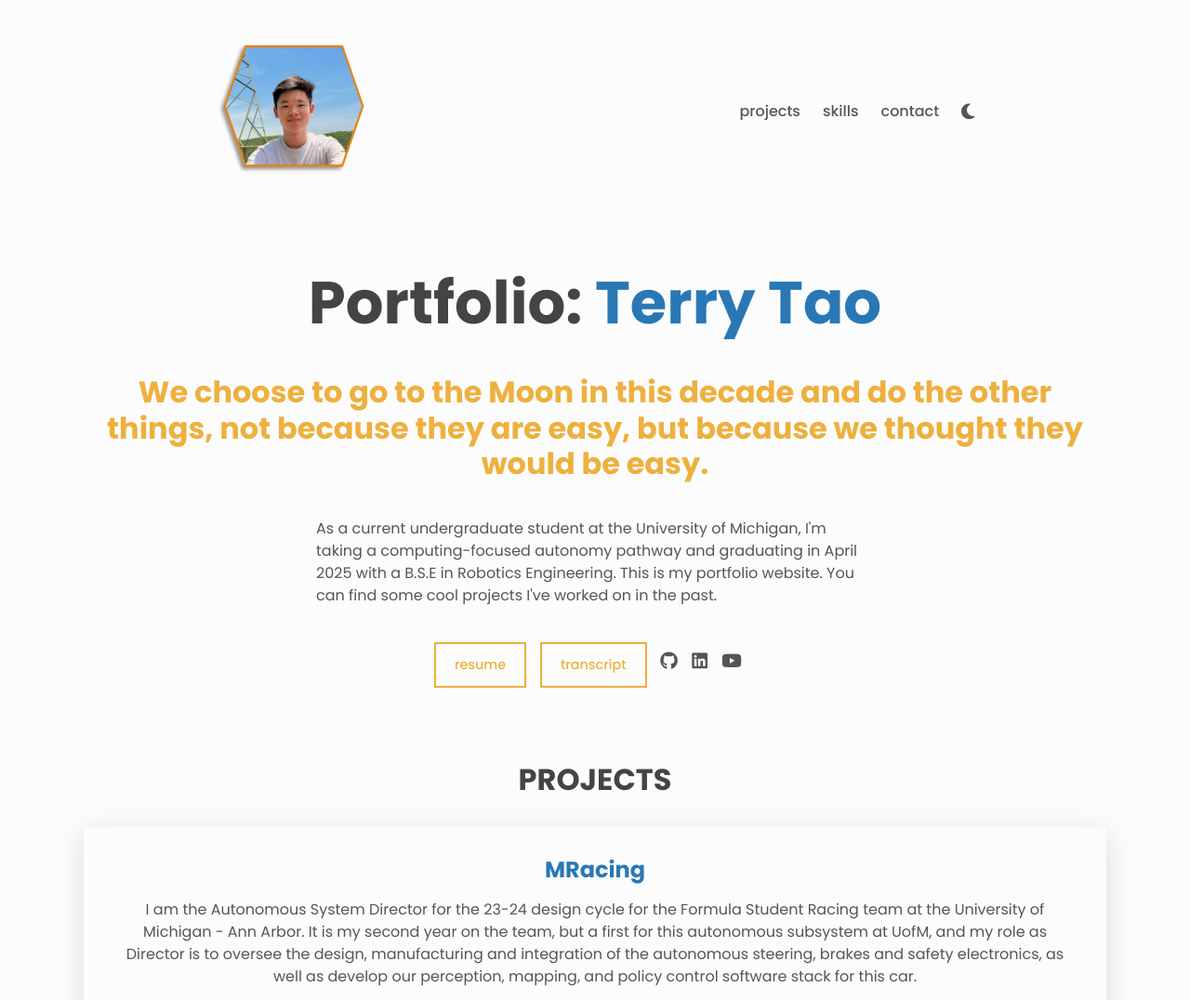
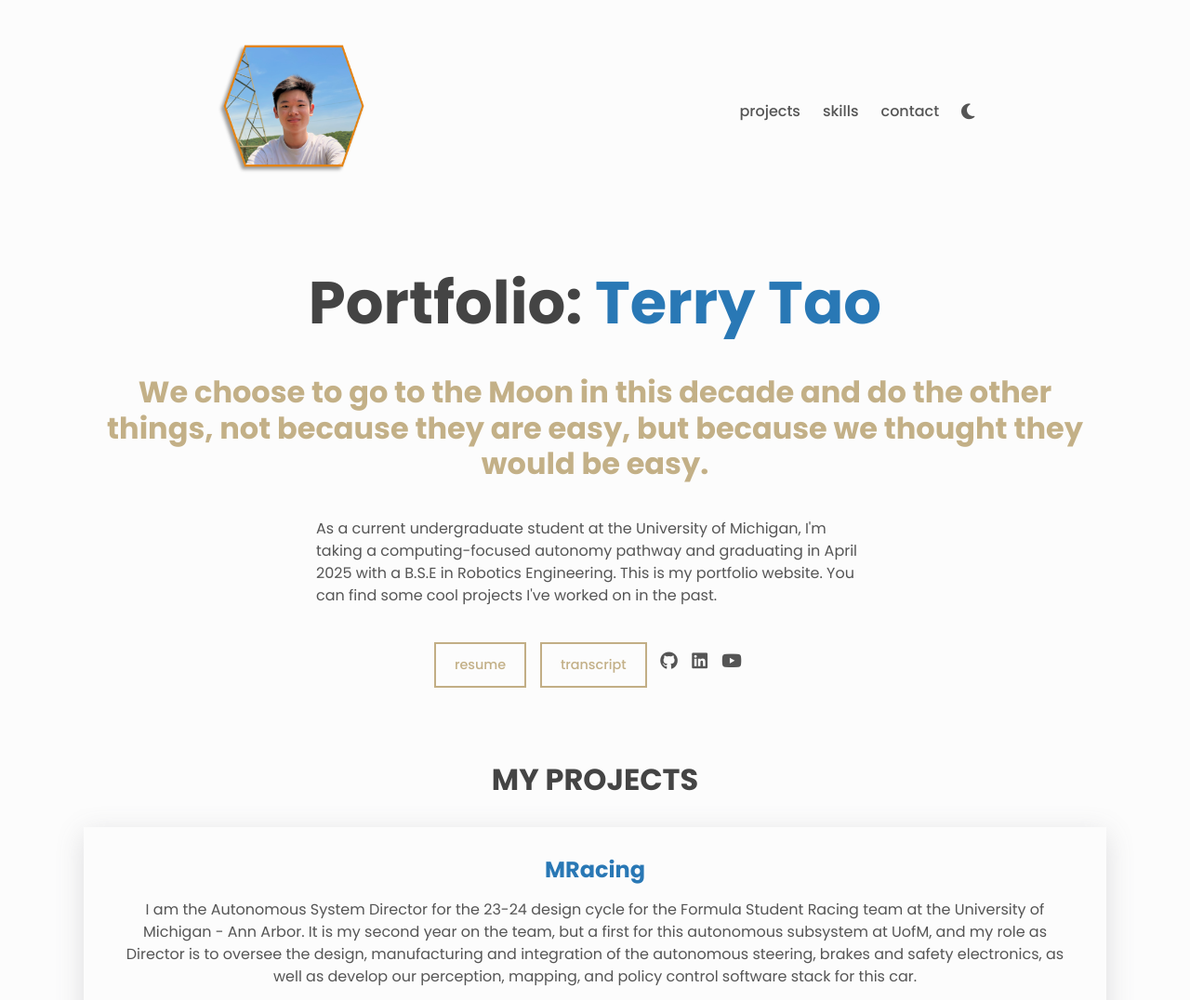
Before and after one commit to terrytao19/portfolio, a plain HTML site: page index.html in a window 1280 px wide. Shown: the top 1076 px of the page at 93% size. Drawn offline with Linux system fonts and the light colour scheme.

Commit message:
updated styling

```diff
--- a/index.html
+++ b/index.html
@@ -103,7 +103,7 @@
 
       <!-- Projects -->
       <section id="projects" class="section projects">
-        <h2 class="section__title">Projects</h2>
+        <h2 class="section__title">My Projects</h2>
           <div class="projects__grid">
             <div class="project">
               <h3 class="project__title">
--- a/styles.css
+++ b/styles.css
@@ -39,7 +39,8 @@ body {
   --clr-fg: #555;
   --clr-fg-alt: #444;
   --clr-primary: #2978b5;
-  --clr-secondary: #eeb03e;
+  --clr-secondary: #9b7a3496;
+  --clr-secondary-hover: #8a7e7086;
   --shadow: rgba(100, 100, 111, 0.2) 0px 7px 29px 0px;
 }
 
@@ -49,7 +50,8 @@ body {
   --clr-fg: #c8c8e0;
   --clr-fg-alt: #dedefa;
   --clr-primary: #8298ec;
-  --clr-secondary: #e2c38a;
+  --clr-secondary: #e2c38ab9;
+  --clr-secondary-hover: #f1e0ca52;
   --shadow: rgba(0, 0, 0, 0.16) 0px 10px 36px 0px,
     rgba(0, 0, 0, 0.06) 0px 0px 0px 1px;
 }
@@ -178,7 +180,7 @@ button {
 .btn--outline:before {
   content: "";
   position: absolute;
-  background-color: var(--clr-primary);
+  background-color: var(--clr-secondary-hover);
   right: 100%;
   bottom: 0;
   left: 0;
```
